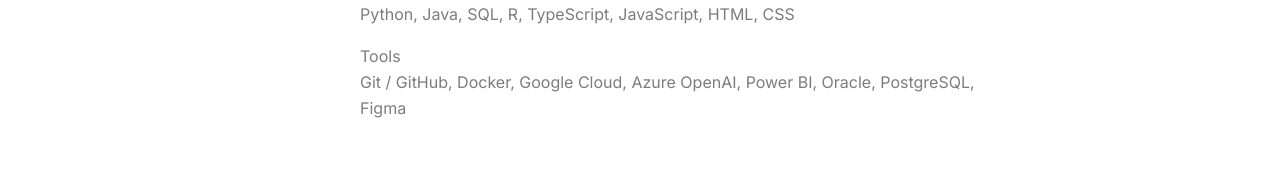
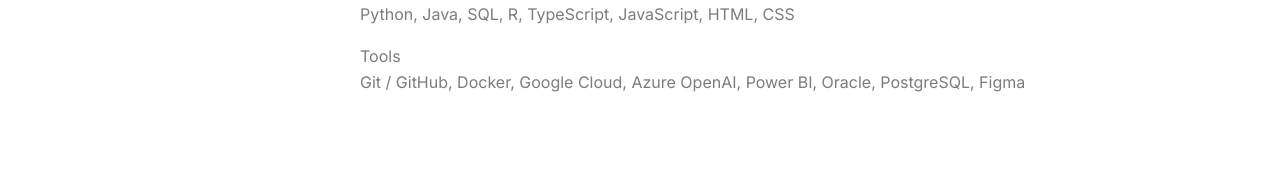
Before and after one commit to steven-lijw/my_website, a Next.js app: page /education in a window 1280 px wide. Shown: the part 493-665 px from the top of the page. Built offline with nearby package versions, Linux system fonts and the light colour scheme.

Commit message:
fix: keep Tools skills list on one line on desktop

```diff
--- a/src/app/education/page.tsx
+++ b/src/app/education/page.tsx
@@ -8,7 +8,7 @@
 
 export default function EducationPage() {
   return (
-    <div className="flex max-w-[660px] flex-col">
+    <div className="flex max-w-[820px] flex-col">
       <HoverSwap
         as="h1"
         defaultText={educationHeadings.education.default}
@@ -61,7 +61,7 @@
                 ))}
               </p>
             ) : (
-              <p className="break-words">{skill.value}</p>
+              <p className="sm:whitespace-nowrap">{skill.value}</p>
             )}
           </div>
         ))}
```
